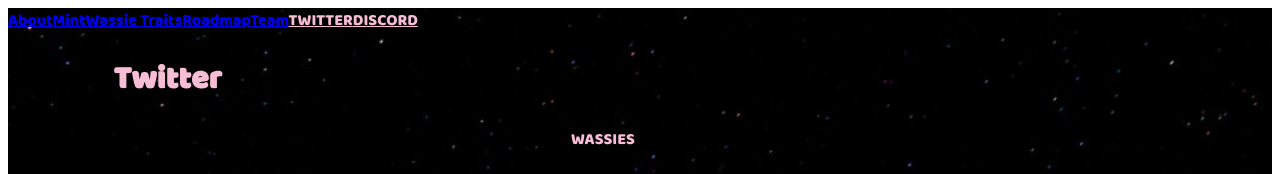
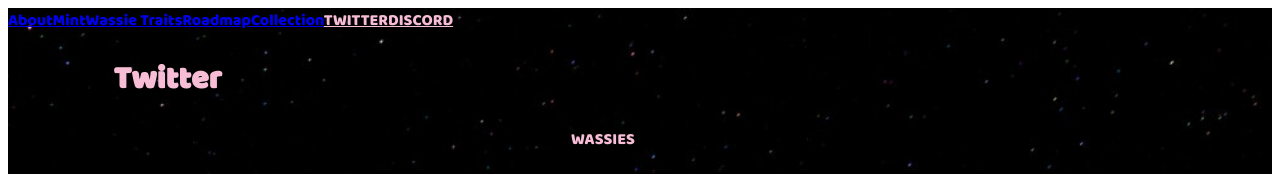
Before and after one commit to sp0oby/wassieswtf, a Next.js app: page / in a window 1280 px wide. Shown: the top 174 px of the page. Built offline with nearby package versions, Linux system fonts and the light colour scheme.

Commit message:
Update index.js

```diff
--- a/pages/index.js
+++ b/pages/index.js
@@ -32,7 +32,7 @@ export default function Home() {
               <a href="/mint" className="text-4xl text-white hover:text-white m-6">Mint</a>
               <a href="#traits" className="text-4xl text-white hover:text-white m-6">Wassie Traits</a>
               <a href="#roadmap" className="text-4xl text-white hover:text-white m-6">Roadmap</a>
-              <a href="#team" className="text-4xl text-white hover:text-white m-6">Team</a>
+              <a href="https://opensea.io/collection/wassieswtf" className="text-4xl text-white hover:text-white m-6">Collection</a>
               <a href="https://twitter.com/wassieswtf" className="text-4xl  hover:text-white m-6 text-blau">TWITTER</a>
               <a href="https://discord.gg/WKBSfPaU" className="text-4xl  hover:text-white m-6 text-blau">DISCORD</a>
             </nav>
```
